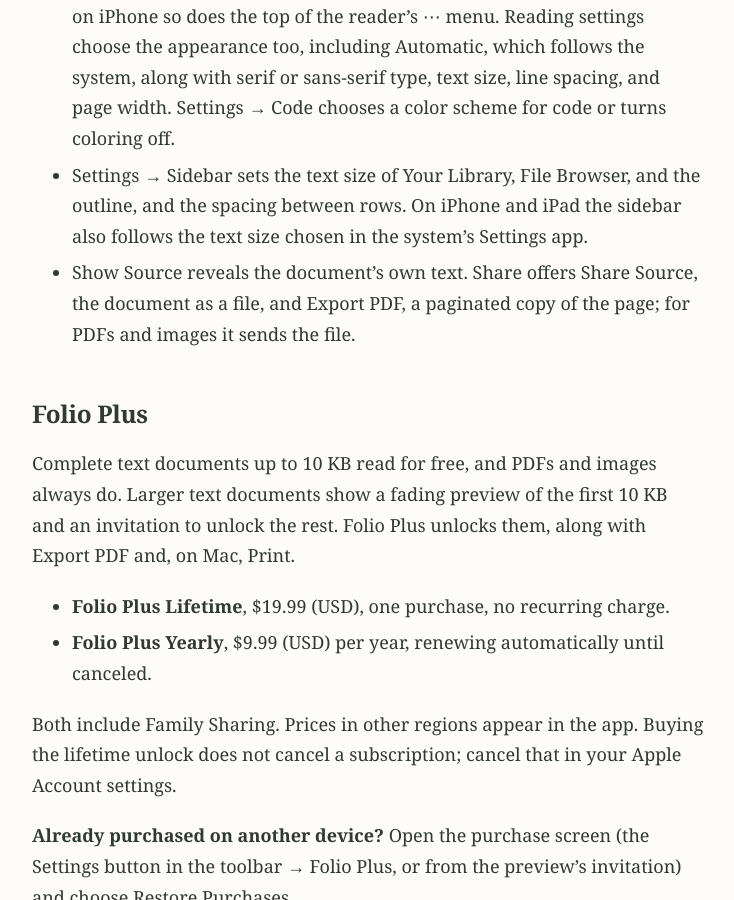
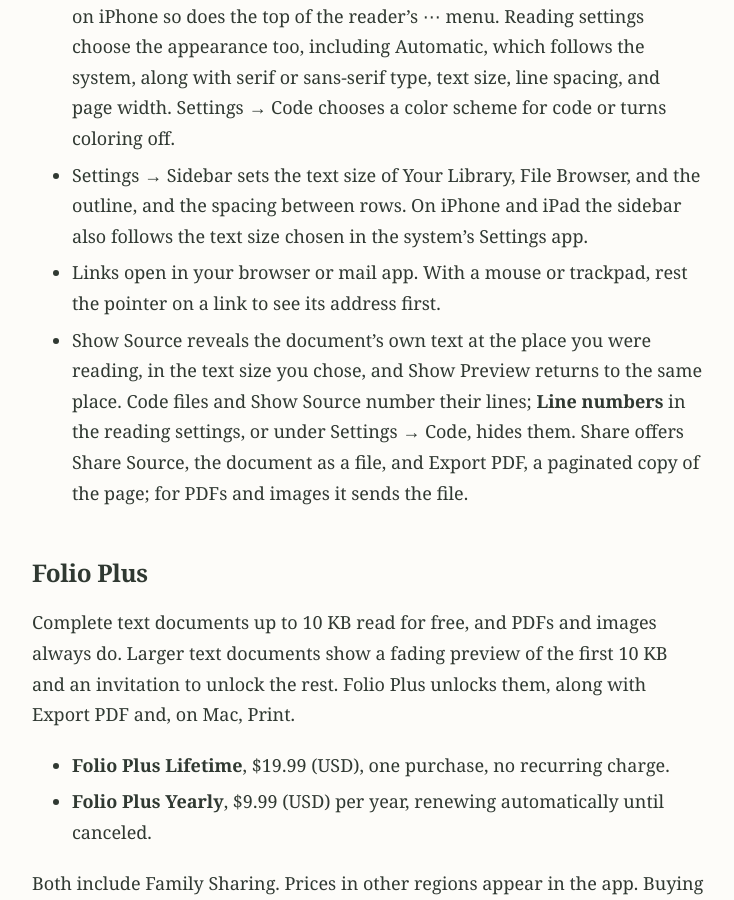
Before and after one commit to BlueTaoLLC/FolioApp, a Jekyll site: the page built from support.md, in a window 1280 px wide and 900 px high, scrolled down 871 px. Shown: the whole window, without its empty margins (272-1006 px from the left). Built offline with Jekyll 4.4.1, drawn with Linux system fonts in a browser that asks for light colours; some of the changed text lies outside the part shown.

Commit message:
Support page: source view, line numbers, link addresses, pictures beside a file
Co-Authored-By: Claude Fable 5.1 <noreply@anthropic.com>

```diff
--- a/support.md
+++ b/support.md
@@ -14,7 +14,8 @@ Open a file with **Document** in the Open row at the bottom of the sidebar, brow
 - Find highlights every match in the page or PDF.
 - The Settings button in the toolbar switches between light and dark, and on iPhone so does the top of the reader's ⋯ menu. Reading settings choose the appearance too, including Automatic, which follows the system, along with serif or sans-serif type, text size, line spacing, and page width. Settings → Code chooses a color scheme for code or turns coloring off.
 - Settings → Sidebar sets the text size of Your Library, File Browser, and the outline, and the spacing between rows. On iPhone and iPad the sidebar also follows the text size chosen in the system's Settings app.
-- Show Source reveals the document's own text. Share offers Share Source, the document as a file, and Export PDF, a paginated copy of the page; for PDFs and images it sends the file.
+- Links open in your browser or mail app. With a mouse or trackpad, rest the pointer on a link to see its address first.
+- Show Source reveals the document's own text at the place you were reading, in the text size you chose, and Show Preview returns to the same place. Code files and Show Source number their lines; **Line numbers** in the reading settings, or under Settings → Code, hides them. Share offers Share Source, the document as a file, and Export PDF, a paginated copy of the page; for PDFs and images it sends the file.
 
 ## Folio Plus
 
@@ -41,6 +42,8 @@ Everything stays on your device: documents, bookmarks, and settings. There is no
 
 **The lines at the top of a Markdown file are not all shown.** A block between `---` lines at the very top is front matter. Folio shows its title, subtitle, authors, date, and abstract as a title page and leaves out the keys meant for a site generator, such as layout and tags. Show Source displays every line.
 
+**A picture shows as a small frame marked Picture.** The document is a file on your device and the picture is another file beside it. Folio can read the file you opened, not its neighbours, so it shows the picture's caption and file name in its place. Pictures at an HTTPS address load, and so do a document's own pictures when the document is opened from a link.
+
 **Part of a README's HTML is missing.** HTML inside Markdown renders for a fixed set of tags: links, images, tables, collapsible sections, alignment, and text formatting. Scripts, styles, frames, and event handlers are removed, and an image with a path relative to a local file shows its alternative text instead.
 
 **A file is greyed out in the picker.** The picker offers text files, PDFs, and images; other binaries are greyed out. A text file with no extension, or an unfamiliar one, is greyed out there too, but the folder browser lists it because it looks at contents rather than names.
```
